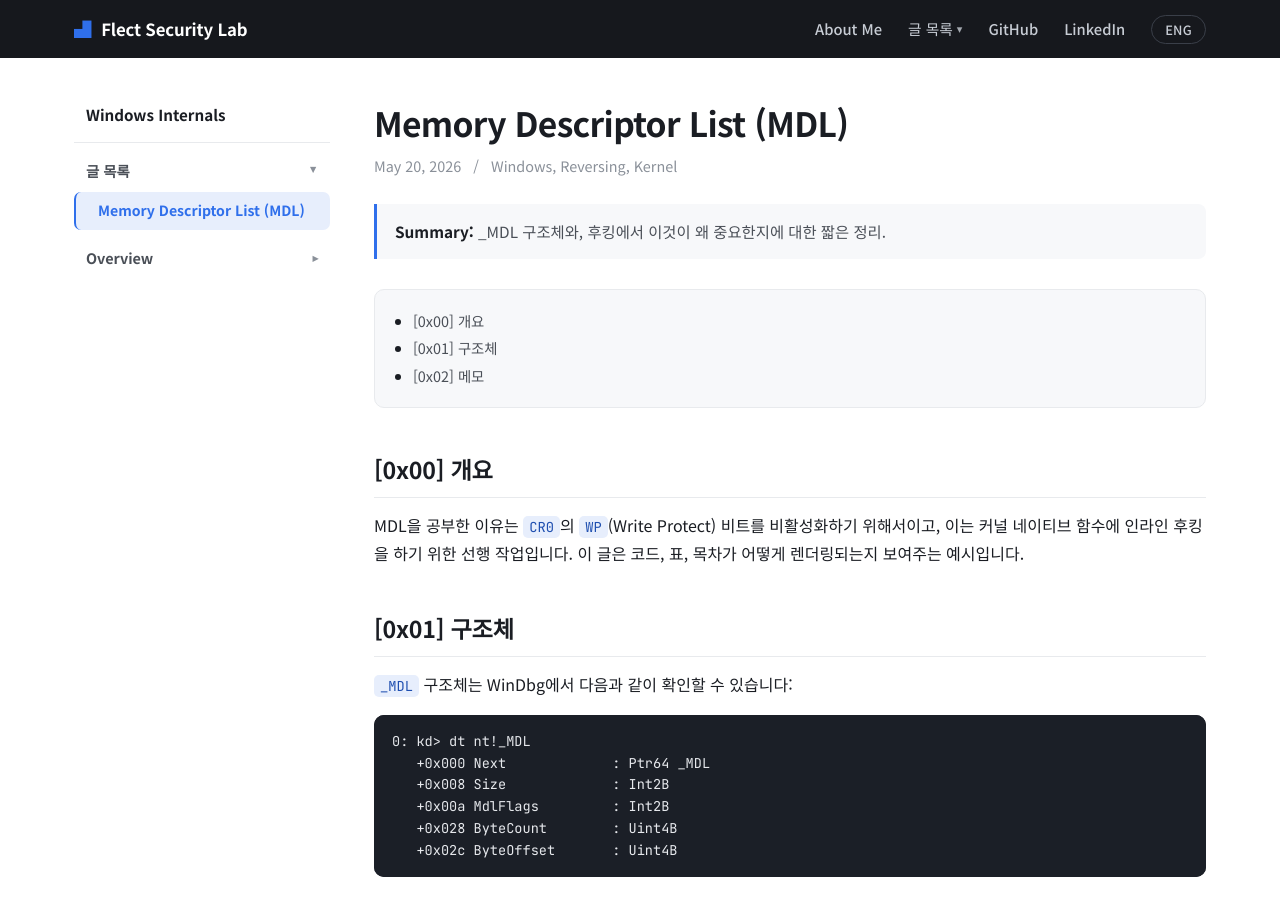
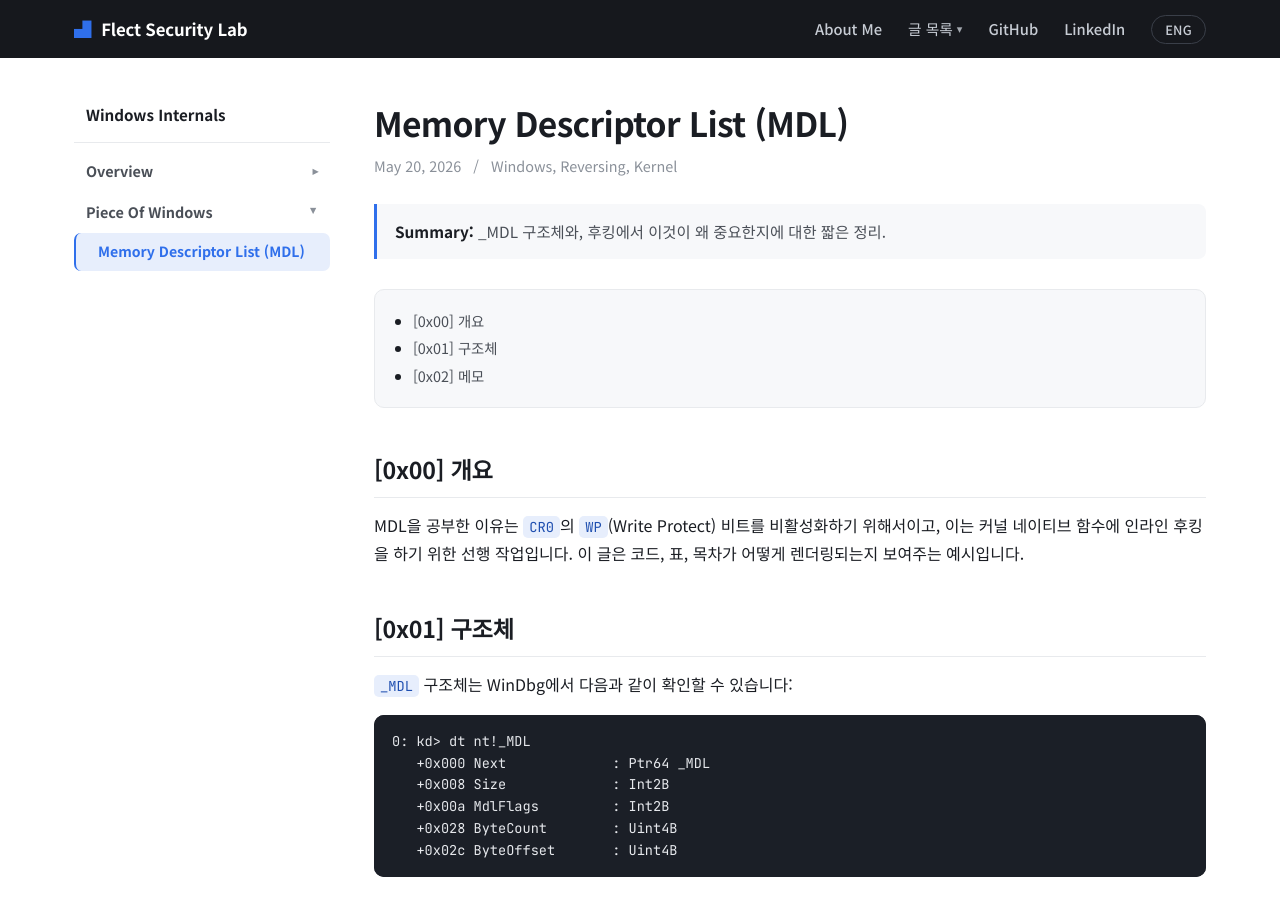
Before and after one commit to LeeGwan/LeeGwan.github.io, a Jekyll site: the page built from _ko/2026-05-20-mdl.md, in a window 1280 px wide and 900 px high. Built offline with Jekyll 4.4.1, drawn with Linux system fonts in a browser that asks for light colours.

Commit message:
Update 2026-05-20-mdl.md

```diff
--- a/_ko/2026-05-20-mdl.md
+++ b/_ko/2026-05-20-mdl.md
@@ -2,7 +2,8 @@
 title: "Memory Descriptor List (MDL)"
 date: 2026-05-20
 category: "Windows Internals"
-weight: 1
+group: "Piece Of Windows"
+weight: 2
 ref: mdl
 tags: [Windows, Reversing, Kernel]
 summary: "_MDL 구조체와, 후킹에서 이것이 왜 중요한지에 대한 짧은 정리."
```
